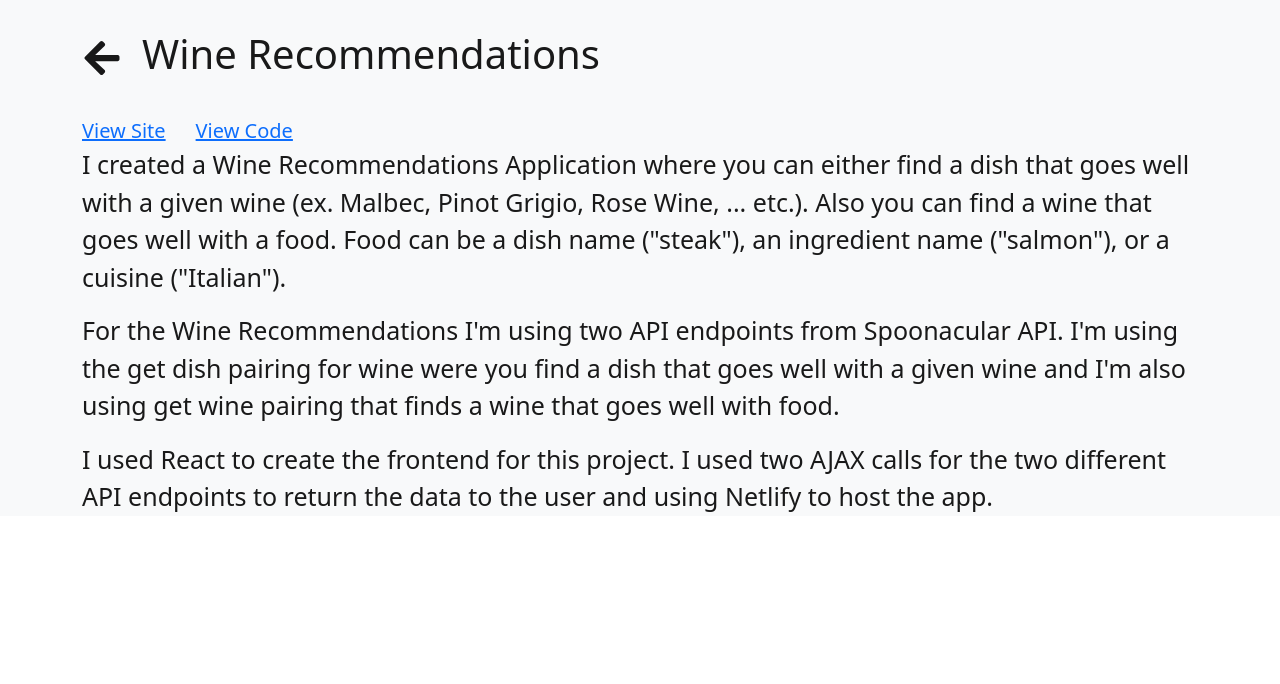
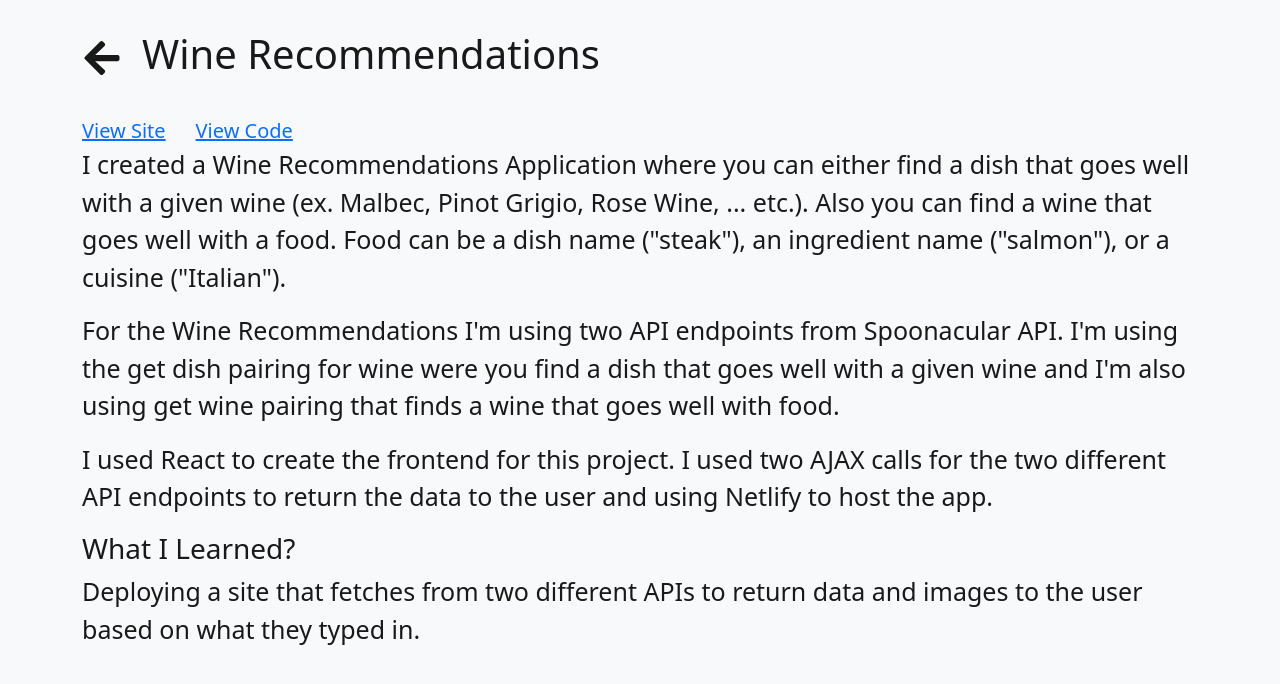
Before and after one commit to thomasgilmore/portfolio2022, a React (Create React App) app: page /wine-recommendations in a window 1280 px wide. Shown: the top 684 px of the page. Built offline with nearby package versions, Linux system fonts and the light colour scheme.

Commit message:
Update to Wine Project:

```diff
--- a/src/Components/WineRecommendations.js
+++ b/src/Components/WineRecommendations.js
@@ -11,12 +11,14 @@ export default function WineRecommendations() {
       <Container>
         <ProjectNav title="Wine Recommendations" />
         <div className="siteLinksDiv">
-          <a href="https://gilmore-wine-recommendations-v2.netlify.app/" target="_blank" className={`${theme}ViewSiteLink`}>View Site</a>
-          <a href="https://github.com/thomasgilmore95/wine-recommendations-app-v2" target="_blank" className={`${theme}ViewCodeLink`}>View Code</a>
+          <a href="https://gilmore-wine-recommendations-v2.netlify.app/" target="_blank" className={`${theme}ViewSiteLink`} rel="noreferrer">View Site</a>
+          <a href="https://github.com/thomasgilmore95/wine-recommendations-app-v2" target="_blank" className={`${theme}ViewCodeLink`} rel="noreferrer">View Code</a>
         </div>
         <p className="projectText">I created a Wine Recommendations Application where you can either find a dish that goes well with a given wine (ex. Malbec, Pinot Grigio, Rose Wine, ... etc.). Also you can find a wine that goes well with a food. Food can be a dish name ("steak"), an ingredient name ("salmon"), or a cuisine ("Italian").</p>
         <p className="projectText">For the Wine Recommendations I'm using two API endpoints from Spoonacular API. I'm using the get dish pairing for wine were you find a dish that goes well with a given wine and I'm also using get wine pairing that finds a wine that goes well with food.</p>
         <p className="projectText">I used React to create the frontend for this project. I used two AJAX calls for the two different API endpoints to return the data to the user and using Netlify to host the app.</p>
+        <h3>What I Learned?</h3>
+        <p className='projectText'>Deploying a site that fetches from two different APIs to return data and images to the user based on what they typed in.</p>
       </Container>
     </div>
   )
--- a/src/Components/winerecommendations.css
+++ b/src/Components/winerecommendations.css
@@ -1,3 +1,3 @@
 .wineRecommendationsDiv {
-
+  height: 100vh;
 }
```
